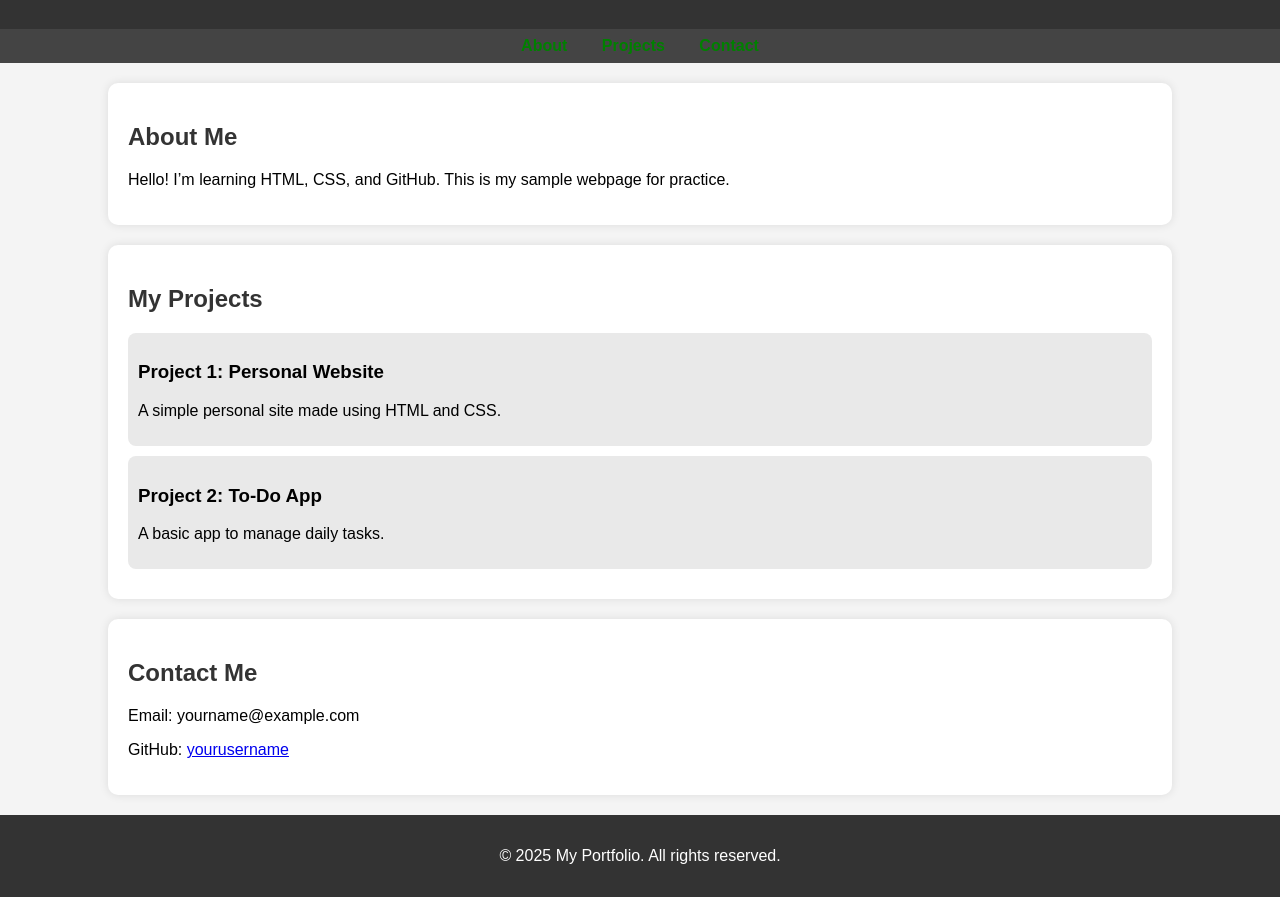
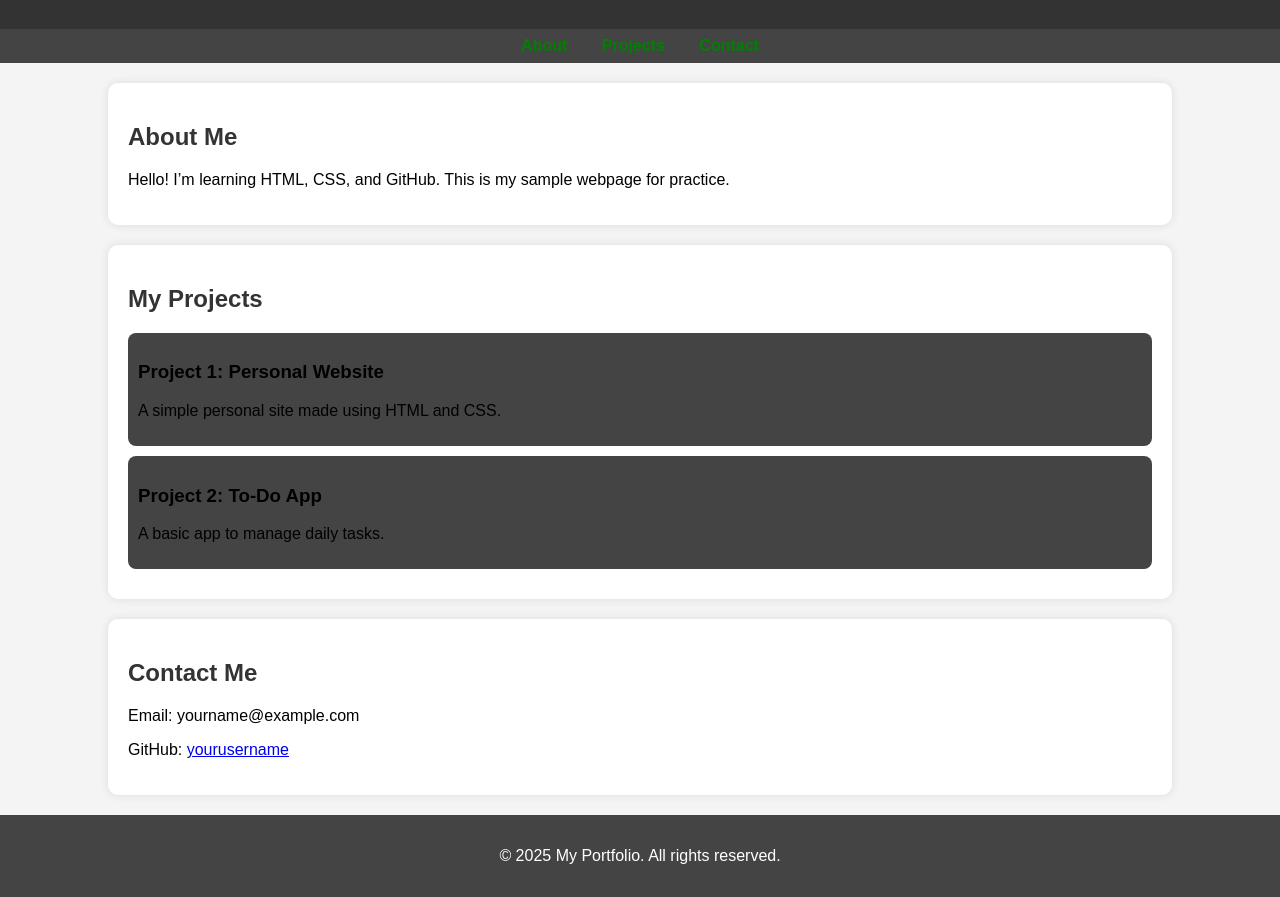
Before and after one commit to ashwin918/htmlcss, a plain HTML site: page index.html in a window 1280 px wide. Shown: the part 117-1014 px from the top of the page. Drawn offline with Linux system fonts and the light colour scheme.

Commit message:
Update index.html

```diff
--- a/index.html
+++ b/index.html
@@ -55,7 +55,7 @@
 
     /* ===== Footer ===== */
     footer {
-      background-color: #333;
+      background-color: #444;
       color: white;
       text-align: center;
       padding: 1rem 0;
@@ -66,7 +66,7 @@
 
     /* ===== Projects ===== */
     .project {
-      background-color: #e9e9e9;
+      background-color: #444;
       padding: 10px;
       margin: 10px 0;
       border-radius: 8px;
```
